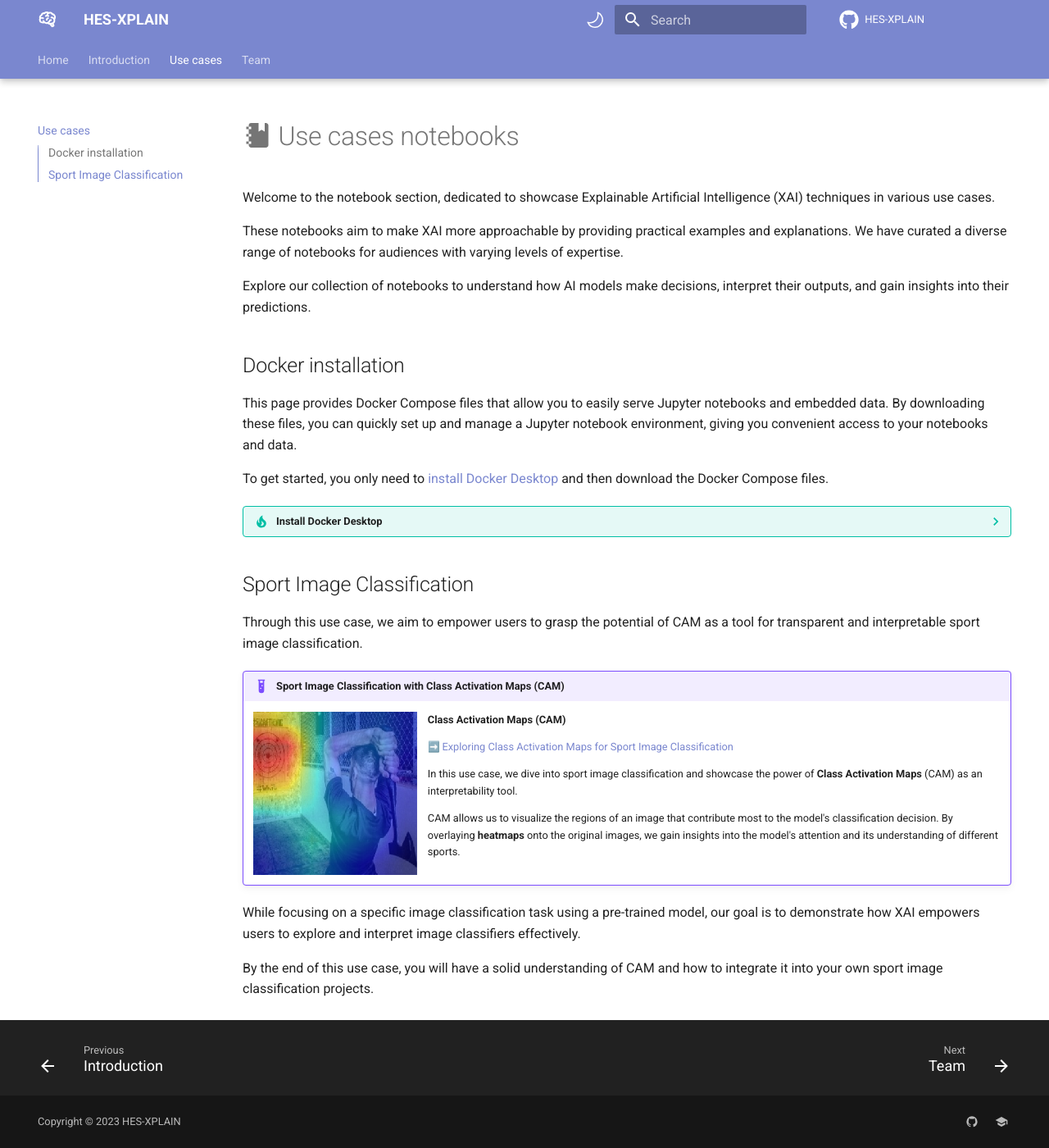
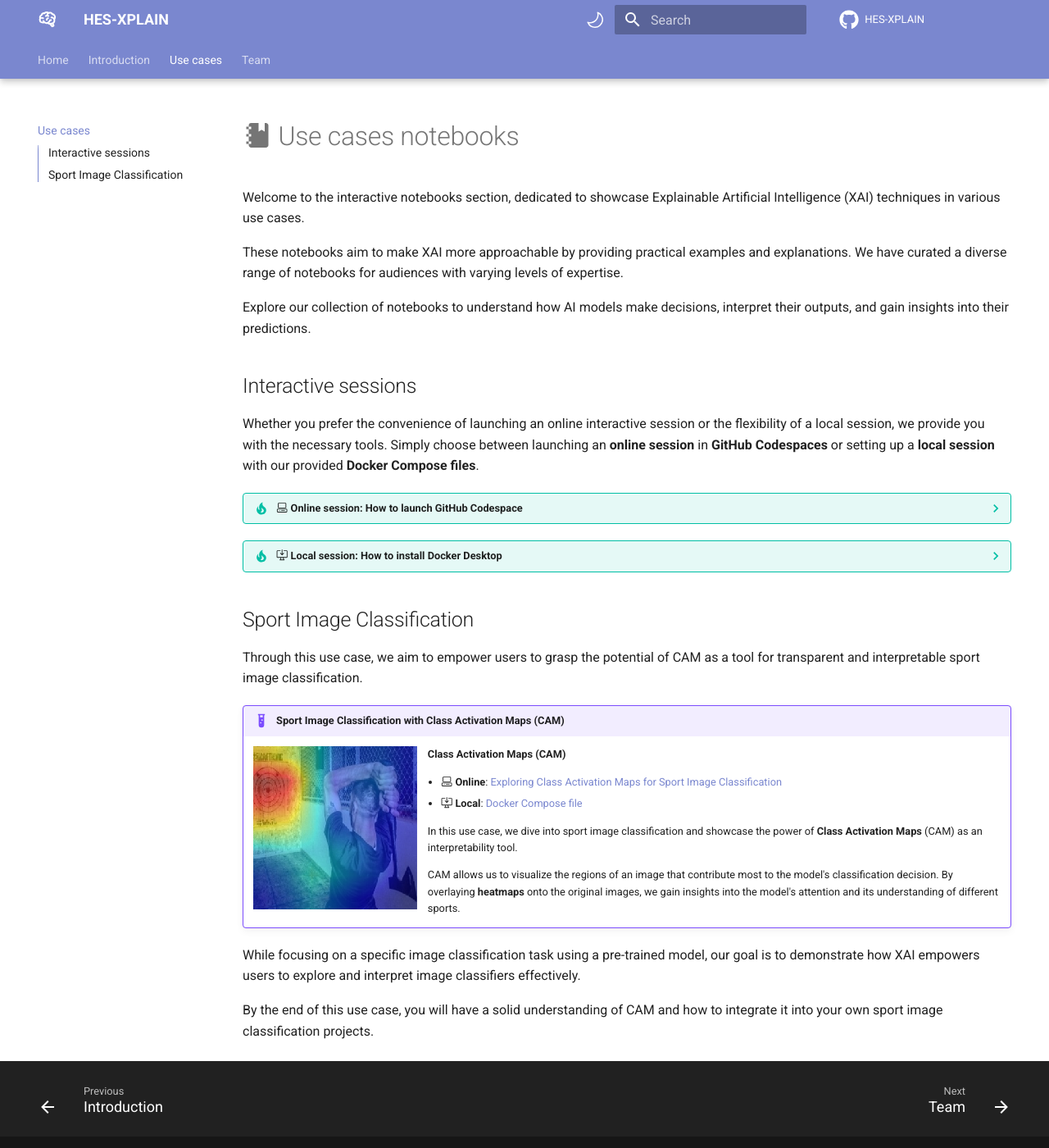
Before and after one commit to HES-XPLAIN/hes-xplain.github.io, an MkDocs documentation site: the page built from docs/notebooks.md, in a window 1280 px wide and 1400 px high. Shown: the whole window at 82% size. Built offline with MkDocs 1.6.1 and Material for MkDocs 9.7.7, drawn with Linux system fonts in a browser that asks for light colours; emoji names are drawn with the system emoji font; comment, search, counter and statistics services are not loaded.

Commit message:
Add instructions for Codespace and Docker sessions

```diff
--- a/docs/notebooks.md
+++ b/docs/notebooks.md
@@ -1,24 +1,41 @@
 # :material-notebook: Use cases notebooks
 
-Welcome to the notebook section, dedicated to showcase Explainable Artificial Intelligence (XAI) techniques in various use cases.
+Welcome to the interactive notebooks section, dedicated to showcase Explainable Artificial Intelligence (XAI) techniques in various use cases.
 
-These notebooks aim to make XAI more approachable by providing practical examples and explanations. We have curated a diverse range of notebooks for audiences with varying levels of expertise.
+These notebooks aim to make XAI more approachable by providing practical examples and explanations.
+We have curated a diverse range of notebooks for audiences with varying levels of expertise.
 
 Explore our collection of notebooks to understand how AI models make decisions, interpret their outputs, and gain insights into their predictions.
 
-## Docker installation
+## Interactive sessions
 
-This page provides Docker Compose files that allow you to easily serve Jupyter notebooks and embedded data. By downloading
-these files, you can quickly set up and manage a Jupyter notebook environment, giving you convenient access to your notebooks and data.
+Whether you prefer the convenience of launching an online interactive session or the flexibility of a local session,
+we provide you with the necessary tools. Simply choose between launching an **online session** in **GitHub Codespaces**
+or setting up a **local session** with our provided **Docker Compose files**.
 
-To get started, you only need to [install Docker Desktop](https://www.docker.com/) and then download the Docker Compose files.
+??? tip ":octicons-codespaces-24: Online session: How to launch GitHub Codespace"
 
-??? tip "Install Docker Desktop"
+    !!! note "A **GitHub account** is required to access GitHub Codespace"
+
+        Codespace is free up to 120h/CPU per month with a free account.
+
+    * Click on the provided link to open an embedded :simple-visualstudiocode: **VSCode** editor in your browser.
+    * In the upper right corner of the editor, click on **Select Kernel** and then **Connect to Codespace**.
+    * Choose a machine configuration (2 or 4 cores) on the Codespace dropdown menu.
+    * Wait for the session to load.
+    * You are ready to start working with the interactive Jupyter notebook.
+
+??? tip ":octicons-desktop-download-24: Local session: How to install Docker Desktop"
+
+    The provided Docker Compose files allow you to easily launch Jupyter notebooks and embedded data locally, giving you
+    convenient access to the notebook content and data.
+
+    You only need to install [Docker Desktop](https://www.docker.com/) and then download the Docker Compose file.
 
     * Go to the [Docker website](https://www.docker.com/)
-    * Download the appropriate Docker Desktop version for your operating system.
+    * Download the appropriate Docker Desktop version for your operating system (:simple-windows11: :simple-apple: :simple-linux:).
     * Open a terminal or command prompt and run `docker version` to verify the installation.
-    * Downlaod the Docker Compose files on this page and launch them with `docker compose up`
+    * Download the Docker Compose files on this page and launch them with `docker compose up`.
 
 
 ## Sport Image Classification
@@ -31,7 +48,8 @@
 
     **Class Activation Maps (CAM)**
 
-    :arrow_right: [Exploring Class Activation Maps for Sport Image Classification](https://github.dev/HES-XPLAIN/notebooks/blob/main/use_case_sport_classification/sport_image_classification.ipynb)
+    * :octicons-codespaces-24: **Online**: [Exploring Class Activation Maps for Sport Image Classification](https://github.dev/HES-XPLAIN/notebooks/blob/main/use_case_sport_classification/sport_image_classification.ipynb)
+    * :octicons-desktop-download-24: **Local**: [Docker Compose file](https://raw.githubusercontent.com/HES-XPLAIN/notebooks/main/docker-compose.yml)
 
     In this use case, we dive into sport image classification and showcase the power of **Class Activation Maps** (CAM) as an
     interpretability tool.
```
